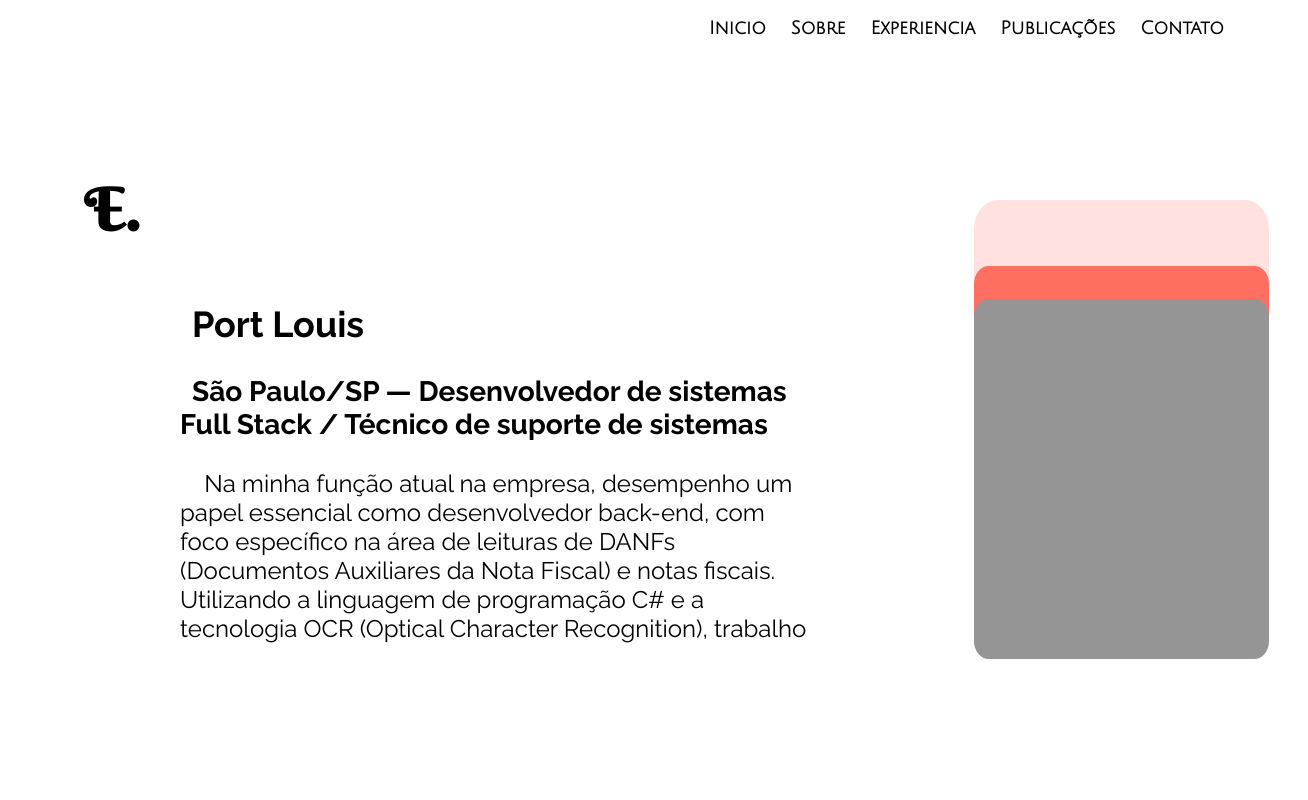
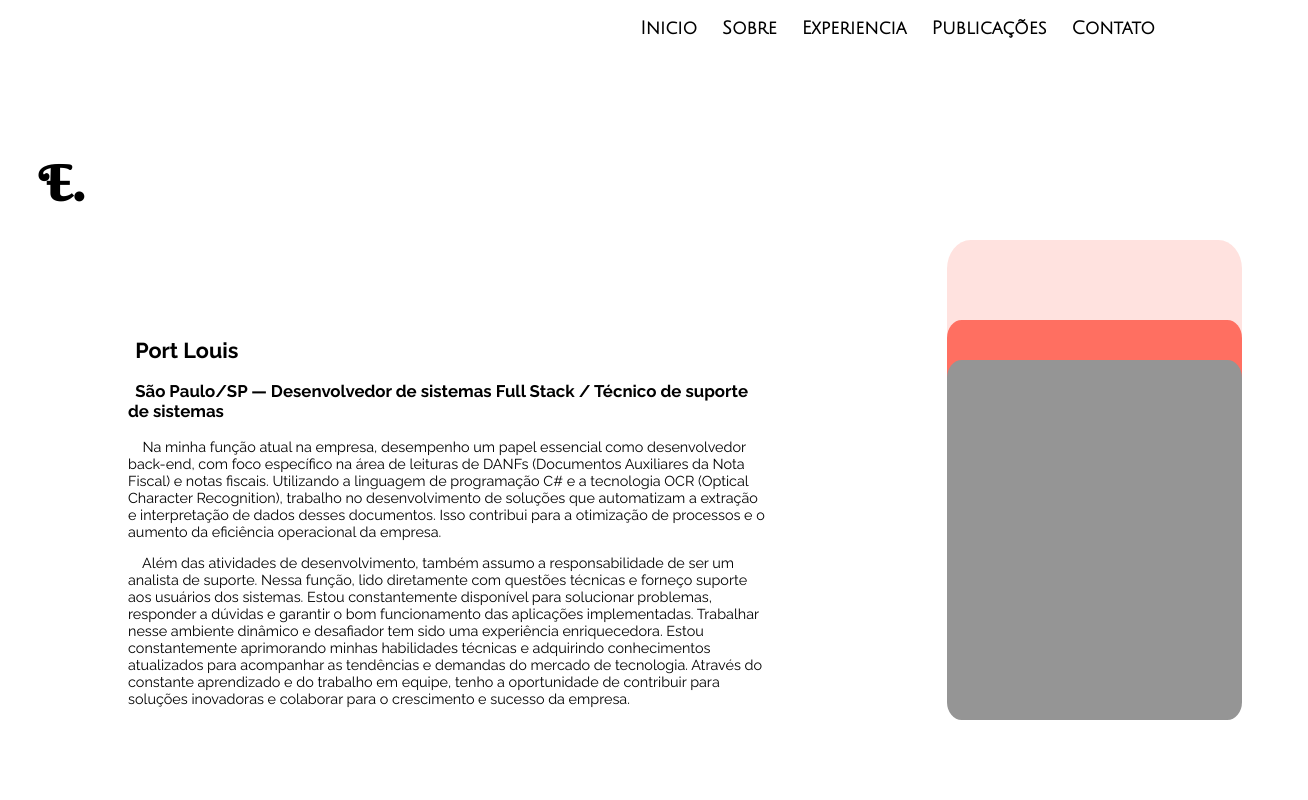
Before and after one commit to TMendesO/Curriculo2022, a React (Create React App) app: page /experiencia in a window 1280 px wide. Shown: the top 800 px of the page, 1308 px wide, since content can reach past the window. Built offline with nearby package versions, Linux system fonts and the light colour scheme.

Commit message:
correção de resolução e compreção da imagem

```diff
--- a/src/App.js
+++ b/src/App.js
@@ -5,9 +5,7 @@ import Router from "./Router";
 function App() {
   return (
     <div className="App">
-      <div className="container">
-        <Router />
-      </div>
+      <Router />
     </div>
   );
 }
--- a/src/components/about/About.module.scss
+++ b/src/components/about/About.module.scss
@@ -92,6 +92,13 @@
     text-wrap: pretty;
   }
 }
+@media (max-width: 1920px) {
+  .textAbout {
+    margin-top: 5vh;
+    margin-right: 50vw;
+    font-size: 2vh;
+  }
+}
 @media (min-width: 1024px) and (width: 1432px) {
   .textAbout {
     margin-top: 5vh;
--- a/src/components/experience/Experience.module.scss
+++ b/src/components/experience/Experience.module.scss
@@ -85,6 +85,37 @@
   }
 }
 
+@media (max-width: 1920px) {
+  .title {
+    font-size: 48px;
+    margin-left: 3%;
+  }
+
+  .text {
+    margin-left: 10vw;
+    font-size: 1.8vh;
+    margin-top: 40vh;
+    width: 50%;
+  }
+  .text p {
+    text-align: start;
+    text-wrap: pretty;
+  }
+  .container {
+    width: 100%;
+    height: 100%;
+  }
+  .form1 {
+    position: fixed;
+  }
+  .form2 {
+    position: fixed;
+  }
+  .form3 {
+    position: fixed;
+  }
+}
+
 @media (max-width: 1024px) {
   .title {
     font-size: 48px;
--- a/src/components/presentetion/Menu.js
+++ b/src/components/presentetion/Menu.js
@@ -4,7 +4,7 @@ import style from "./Menu.module.scss";
 
 function Menu() {
   const [activeMenu, setActiveMenu] = useState("");
-  const [hrStyle, setHrStyle] = useState({});
+  /*  const [hrStyle, setHrStyle] = useState({}); */
   const [isMenuOpen, setIsMenuOpen] = useState(false);
   const menuRef = useRef(null);
   const location = useLocation();
@@ -14,23 +14,24 @@ function Menu() {
     if (path === "/") setActiveMenu("presentation");
     if (path === "/sobre") setActiveMenu("about");
     if (path === "/experiencia") setActiveMenu("experience");
-    if (path === "/publication") setActiveMenu("publication");
+    if (path === "/publicacao") setActiveMenu("publication");
     if (path === "/contato") setActiveMenu("contact");
   }, [location]);
 
-  useEffect(() => {
+  /* useEffect(() => {
     if (activeMenu && menuRef.current) {
       const activeLink = menuRef.current.querySelector(`.${style[activeMenu]}`);
       if (activeLink) {
-        const { offsetLeft, offsetWidth } = activeLink;
+        const { offsetLeft, offsetWidth, offsetTop, offsetHeight } = activeLink;
         setHrStyle({
           left: offsetLeft,
           width: offsetWidth,
+          top: offsetTop + offsetHeight,
         });
       }
     }
   }, [activeMenu]);
-
+ */
   const handleMenuClick = (menu) => {
     setActiveMenu(menu);
     setIsMenuOpen(false);
@@ -106,7 +107,7 @@ function Menu() {
         </li>
       </ul>
 
-      <hr className={`${style.activeLine} ${style.lineMenu}`} style={hrStyle} />
+      {/* <hr className={`${style.activeLine} ${style.lineMenu}`} style={hrStyle} /> */}
     </nav>
   );
 }
--- a/src/components/presentetion/Menu.module.scss
+++ b/src/components/presentetion/Menu.module.scss
@@ -37,6 +37,10 @@
     background: $clear-color;
     z-index: 5;
     text-align: center;
+  }
+  @media (max-width: 1920px) {
+    right: 15vh;
+    font-size: 2vh;
   }
 
   &.open {
@@ -79,15 +83,11 @@
 }
 
 hr {
-  margin-top: -1.9%;
-  width: 40vw;
-  border-color: $base-color;
   display: none;
 }
 
 hr.lineMenu {
   position: absolute;
-  bottom: -5px;
   height: 0.4vh;
   border: none;
   background-color: $base-color;
--- a/src/components/presentetion/Presentetion.module.scss
+++ b/src/components/presentetion/Presentetion.module.scss
@@ -28,6 +28,9 @@
     left: 1vw;
     margin-top: 17vh;
   }
+  @media (max-width: 1920px) {
+    top: 10vh;
+  }
 }
 
 .presentation {
@@ -48,6 +51,9 @@
     margin-top: 5vh;
     left: -0.5vw;
     transform: translateX(-50%);
+  }
+  @media (max-width: 1920px) {
+    width: 100%;
   }
 }
 
```
Also changed, not shown: 2 other files (tests, documents, lock files or other folders).
